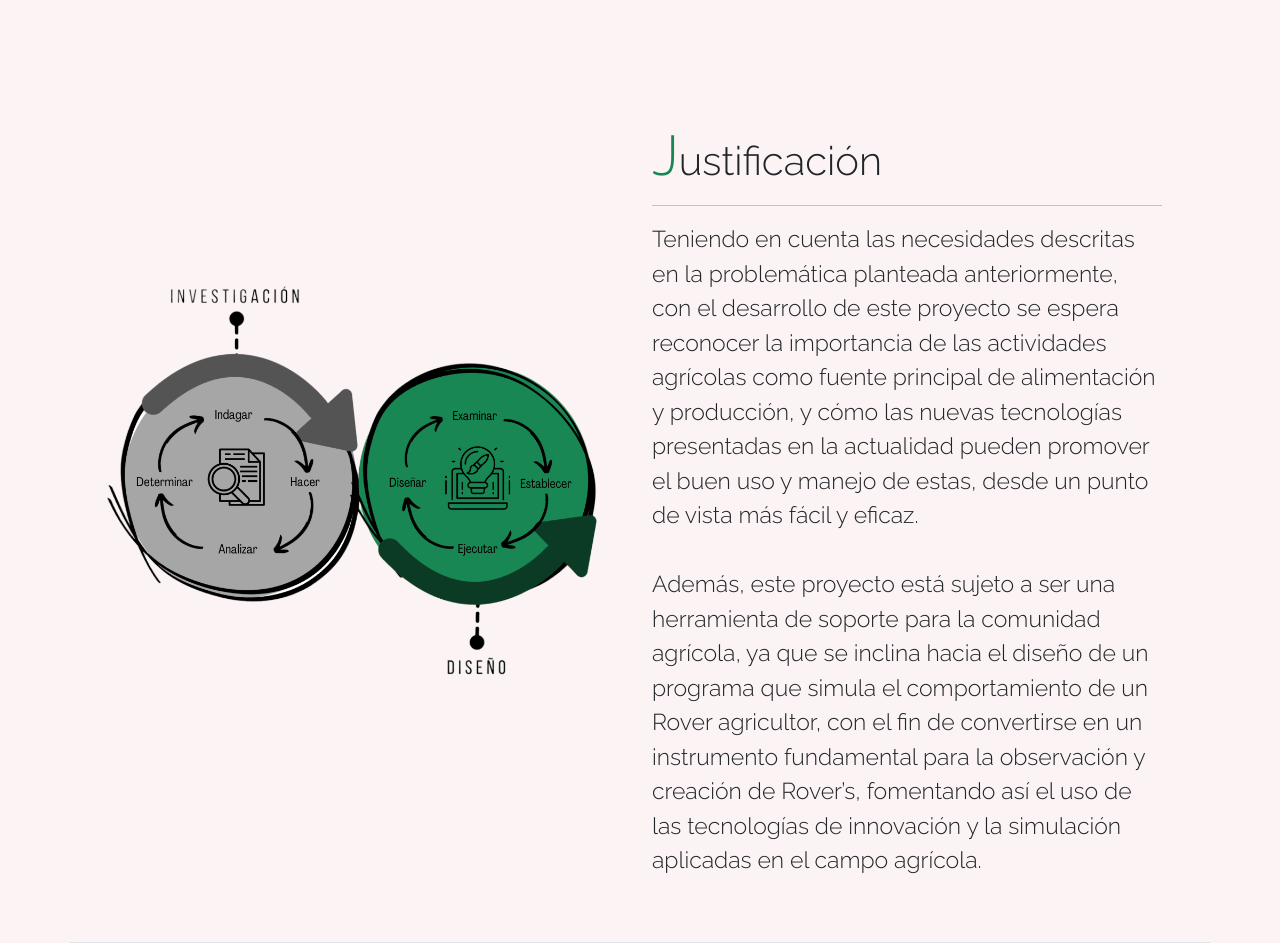
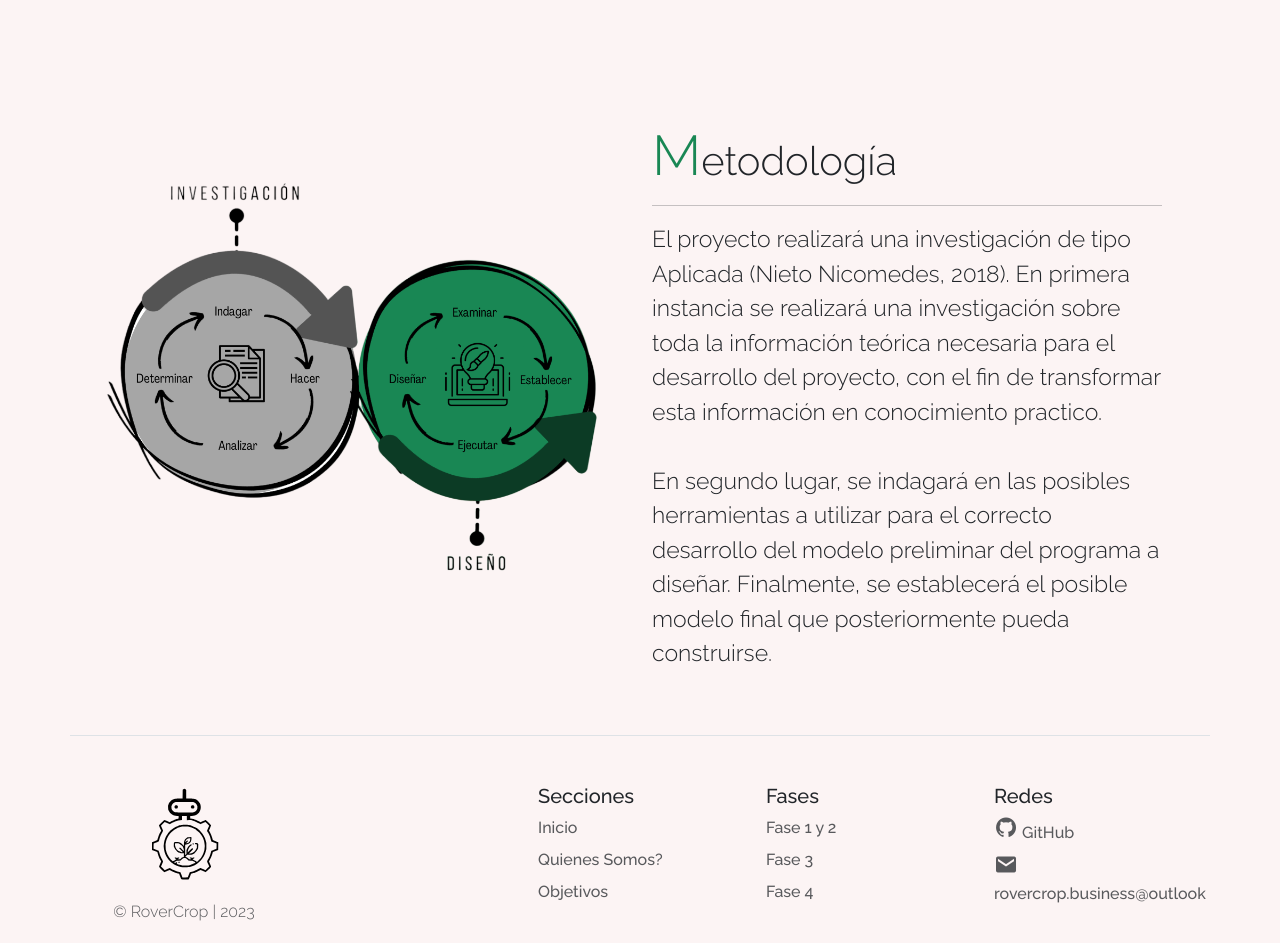
Before and after one commit to DeivTor/RoverCrop-Page, a plain HTML site: page fase-1.html in a window 1280 px wide. Shown: the part 5160-6103 px from the top of the page. Drawn offline with nearby package versions, Linux system fonts and the light colour scheme.

```diff
--- a/fase-1.html
+++ b/fase-1.html
@@ -278,19 +278,16 @@
                     <img id="img-obj" src="img/metodologia.png" width="100%" alt="metodologia">
                 </div>
                 <div class="col-sm-12 col-md-6 col-lg-6 pt-5 pe-5">
-                    <h1 class="display-6"><span class="display-4 text-success">J</span>ustificación</h1>
+                    <h1 class="display-6"><span class="display-4 text-success">M</span>etodología</h1>
                     <hr>
                     <p id="objetivos">
-                        Teniendo en cuenta las necesidades descritas en la problemática planteada anteriormente, con el
-                        desarrollo de este proyecto se espera reconocer la importancia de las actividades agrícolas como
-                        fuente principal de alimentación y producción, y cómo las nuevas tecnologías presentadas en la
-                        actualidad pueden promover el buen uso y manejo de estas, desde un punto de vista más fácil y
-                        eficaz. <br> <br>
-                        Además, este proyecto está sujeto a ser una herramienta de soporte para la comunidad agrícola,
-                        ya que se inclina hacia el diseño de un programa que simula el comportamiento de un Rover
-                        agricultor, con el fin de convertirse en un instrumento fundamental para la observación y
-                        creación de Rover’s, fomentando así el uso de las tecnologías de innovación y la simulación
-                        aplicadas en el campo agrícola.
+                        El proyecto realizará una investigación de tipo Aplicada (Nieto Nicomedes, 2018). En primera
+                        instancia se realizará una investigación sobre toda la información teórica necesaria para el
+                        desarrollo del proyecto, con el fin de transformar esta información en conocimiento practico. <br><br>
+
+                        En segundo lugar, se indagará en las posibles herramientas a utilizar para el correcto
+                        desarrollo del modelo preliminar del programa a diseñar. Finalmente, se establecerá el posible
+                        modelo final que posteriormente pueda construirse.
                     </p>
                 </div>
             </div>
```
Also changed, not shown: index.html (+2 -2 lines).
